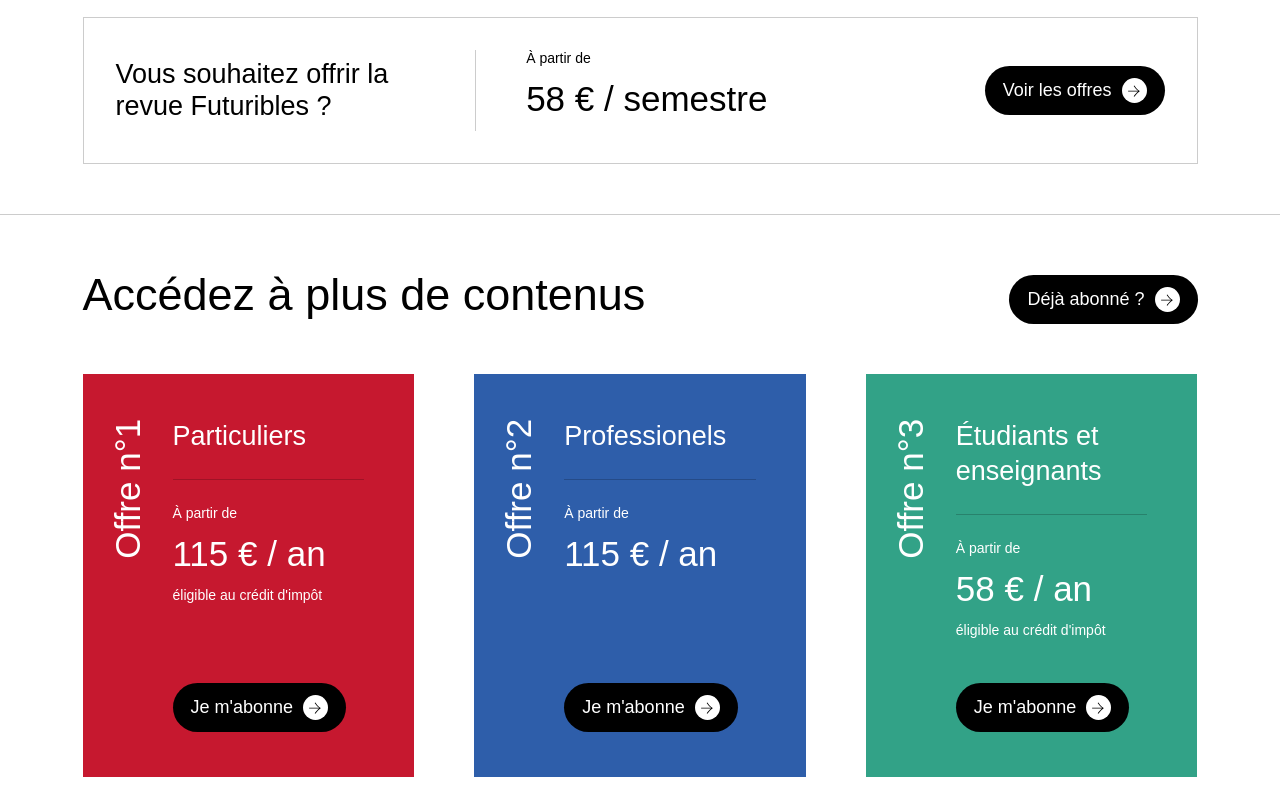
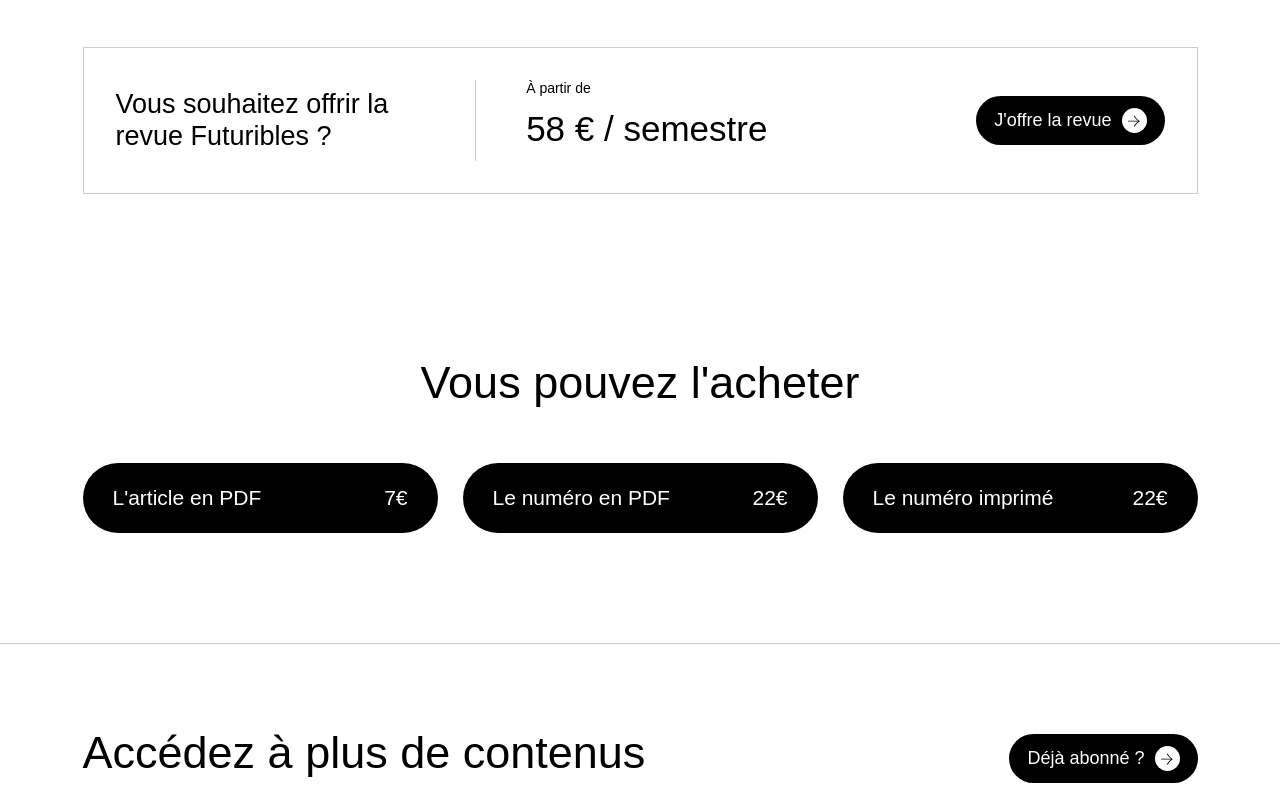
Before and after one commit to okafrancois/futuribles-paywall, a plain HTML site: page index.html in a window 1280 px wide. Shown: the part 713-1499 px from the top of the page. Drawn offline with Linux system fonts and the light colour scheme; a web font is replaced by a local one.

Commit message:
feat(shop-links): add buy it links component
Took 32 minutes

```diff
--- a/index.html
+++ b/index.html
@@ -157,7 +157,7 @@
                     </span>
                 </p>
                 <a href="#" class="option-item__link c-button">
-                    Voir les offres
+                    J'offre la revue
                     <div class="c-button__round">
                         <svg class="c-button__icon" viewBox="0 0 24 25" fill="none" xmlns="http://www.w3.org/2000/svg">
                             <g clip-path="url(#clip0_1706_3736)">
@@ -175,6 +175,32 @@
                         </svg>
                     </div>
                 </a>
+            </div>
+        </div>
+    </section>
+
+    <section class="paywall-component shop-links">
+        <div class="paywall-component__container">
+            <h2 class="paywall-component__title">Vous pouvez l'acheter</h2>
+            <div class="shop-links__content">
+                <div class="shop-links__item">
+                    <a href="#" class="shop-links__link c-button">
+                        <span class="shop-links__link-title">L'article en PDF</span>
+                        <span class="shop-links__link-price">7€</span>
+                    </a>
+                </div>
+                <div class="shop-links__item">
+                    <a href="#" class="shop-links__link c-button">
+                        <span class="shop-links__link-title">Le numéro en PDF</span>
+                        <span class="shop-links__link-price">22€</span>
+                    </a>
+                </div>
+                <div class="shop-links__item">
+                    <a href="#" class="shop-links__link c-button">
+                        <span class="shop-links__link-title">Le numéro imprimé</span>
+                        <span class="shop-links__link-price">22€</span>
+                    </a>
+                </div>
             </div>
         </div>
     </section>
@@ -325,7 +351,7 @@
                         </span>
                 </p>
                 <a href="#" class="option-item__link c-button">
-                    Voir les offres
+                    J'offre la revue
                     <div class="c-button__round">
                             <svg class="c-button__icon" viewBox="0 0 24 25" fill="none" xmlns="http://www.w3.org/2000/svg">
                                 <g clip-path="url(#clip0_1706_3736)">
@@ -510,10 +536,10 @@
                 </div>
             </div>
 
-            <div class="paywall-component__footer paywall-cta paywall-bg-red text-white">
+            <div class="paywall-component__footer paywall-cta paywall-bg-purple text-white">
                 <p class="paywall-cta__title">Vous souhaitez devenir membre partenaire ?</p>
                 <p class="option-item__pricing pricing-item">
-                    <span class="pricing-item__option">Afin de faire adhérer votre organisme en tant que partenaire et accédez à des contenus exclusifs, contactez-nous via le formulaire dédié</span>
+                    <span class="pricing-item__option">Afin de faire adhérer votre organisme en tant que partenaire et accéder à des contenus exclusifs, contactez-nous via le formulaire dédié</span>
                 </p>
                 <a href="#" class="option-item__link c-button">
                     Remplir le formulaire
@@ -721,7 +747,6 @@
         </div>
     </section>
 
-
     <section class="paywall-component --for-vigie">
         <div class="paywall-component__container">
             <div class="paywall-component__headers">
--- a/index.scss
+++ b/index.scss
@@ -142,7 +142,7 @@ a {
   &__container {
     max-width: rem(1165);
     margin: 0 auto;
-    padding: rem(50) rem(25);
+    padding: rem(80) rem(25);
 
     > :not(:first-child) {
       margin-top: rem(50);
@@ -219,6 +219,10 @@ a {
       }
     }
   }
+}
+
+main {
+  overflow-x: hidden;
 }
 
 /*
@@ -331,11 +335,16 @@ a {
   }
 
   .pricing-item {
-    padding-left: rem(50);
-    padding-right: rem(50);
+    padding-left: rem(30);
+    padding-right: rem(30);
     border-left: 1px solid rgba(0, 0, 0, 0.2);
     border-top: none;
     padding-top: 0;
+
+    @media all and (min-width: 1024px) {
+      padding-left: rem(50);
+      padding-right: rem(120);
+    }
 
     &__price {
       font-size: rem(map.get($font-sizes, 'header-large'));
@@ -426,9 +435,13 @@ a {
 
       //remove space between items before calculating their width
       > .option-item {
-        width: calc((100% - rem(60)) / 2);
+        width: 100%;
         max-width: 100%;
         min-height: 100%;
+
+        @include up('720px') {
+          width: calc((100% - rem(60)) / 2);
+        }
       }
     }
   }
@@ -491,3 +504,60 @@ a {
     }
   }
 }
+
+
+/*
+  • Shop links styles
+ */
+
+.shop-links {
+  border-top: none;
+
+  .paywall-component__title {
+    text-align: center;
+    max-width: 100%;
+  }
+
+  &__content {
+    display: flex;
+    flex-direction: column;
+    flex-wrap: wrap;
+
+    > * {
+      min-width: 100%;
+
+      &:not(:last-child) {
+        margin-bottom: rem(30);
+      }
+    }
+
+    @media all and (min-width: 720px) {
+      justify-content: space-between;
+      flex-direction: row;
+
+       > * {
+         width: calc((100% - rem(50)) / 3);
+         min-width: min-content;
+      }
+    }
+  }
+
+  &__link {
+    display: flex;
+    justify-content: space-between;
+    min-width: 100%;
+    font-size: rem(map.get($font-sizes, 'header-small'));
+    min-height: rem(70);
+    border-radius: rem(70);
+    padding-left: rem(30);
+    padding-right: rem(30);
+
+    > :last-child {
+      margin-left: rem(10)
+    }
+  }
+
+  .c-button {
+    margin: 0;
+  }
+}
```
Also changed, not shown: index.css, 3 other files.
